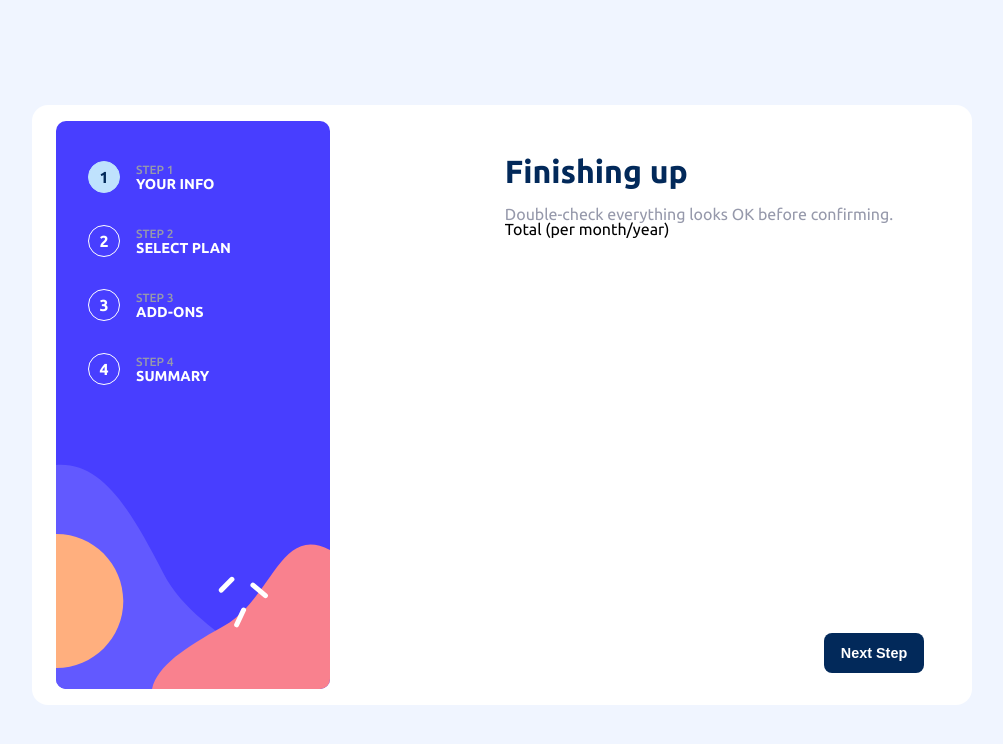
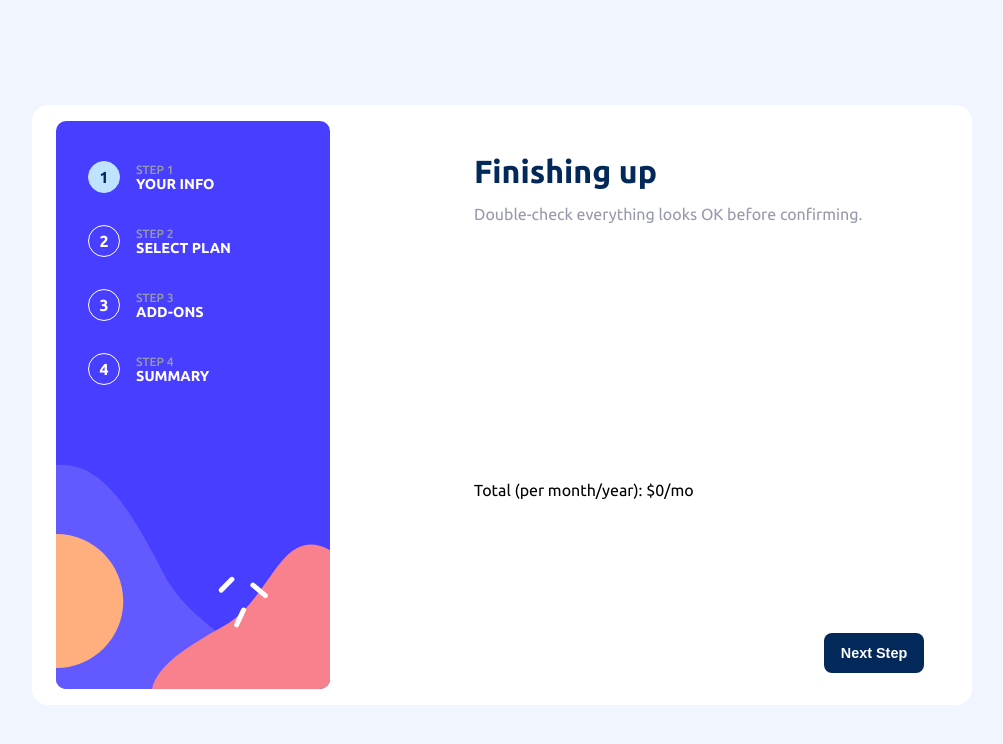
Before and after one commit to Pioneercode1/Multi-step-form, a plain HTML site: page index.html in a window 1280 px wide. Shown: the whole page, without its empty margins (263-1266 px from the left). Drawn offline with Linux system fonts and the light colour scheme.

Commit message:
start step4

```diff
--- a/assets/css/style.css
+++ b/assets/css/style.css
@@ -495,6 +495,22 @@ body {
 
 /* Step 4: Summary */
 
+.summary-container {
+  display: flex;
+  flex-direction: column;
+  justify-content: flex-start;
+  padding-block-start: var(--size-xl); /* 2rem */
+  padding-block-end: var(--size-s); /* 1.25rem */
+}
+
+.summary-container .dynamically-selected-options {
+  display: flex;
+  flex-direction: column;
+  gap: var(--size-xl); /* 2rem */
+  width: 450px;
+  height: 229px;
+}
+
 /* footer buttons container */
 .footer-buttons-container {
   display: flex;
--- a/index.html
+++ b/index.html
@@ -183,11 +183,20 @@
       <!-- Step 4: Summary -->
       <section class="step-card active" aria-label="Step 4: Summary">
         <fieldset class="personal-info-group">
-          <legend class="personal-info-header">Finishing up <br><span class="span-personal-info">Double-check everything looks OK before confirming.</span></legend>
+          <legend class="personal-info-header">Finishing up <br><span class="span-personal-info">Double-check everything
+              looks OK before confirming.</span></legend>
 
-          <!-- Dynamically add subscription and add-on selections here -->
+          <div class="summary-container">
+            <div class="dynamically-selected-options">
+              <!-- Dynamically add subscription and add-on selections here -->
+            </div>
 
-          Total (per month/year)
+            <div class="total-group">
+              <span>Total (per month/year):</span>
+              <span id="total-price" class="total-price">$0/mo</span>
+            </div>
+
+          </div>
 
         </fieldset>
       </section>
```
